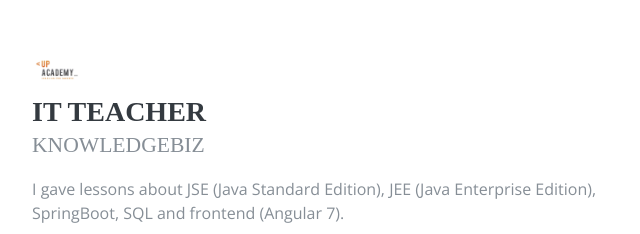
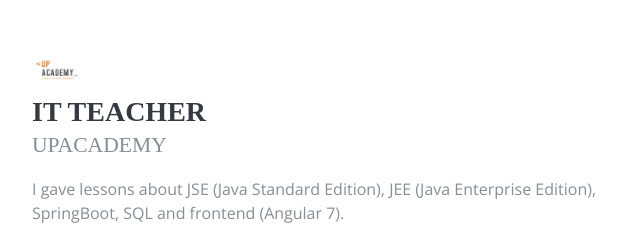
Before and after one commit to NextNC/NextNC.github.io, a plain HTML site: page index.html in a window 1280 px wide. Shown: the part 1186-1420 px from the top of the page, 288-928 px from the left. Drawn offline with nearby package versions, Linux system fonts and the light colour scheme; a web font is replaced by a local one.

Commit message:
chore(html): replace business name

```diff
--- a/index.html
+++ b/index.html
@@ -189,7 +189,7 @@
               <img class="avatar" src="img/upacademy.png" />
 
               <h3 class="mb-0">IT teacher</h3>
-              <div class="subheading mb-3">Knowledgebiz</div>
+              <div class="subheading mb-3">UpAcademy</div>
               <p>
                 I gave lessons about JSE (Java Standard Edition), JEE (Java Enterprise Edition), SpringBoot, SQL and frontend (Angular 7).
               </p>
```
